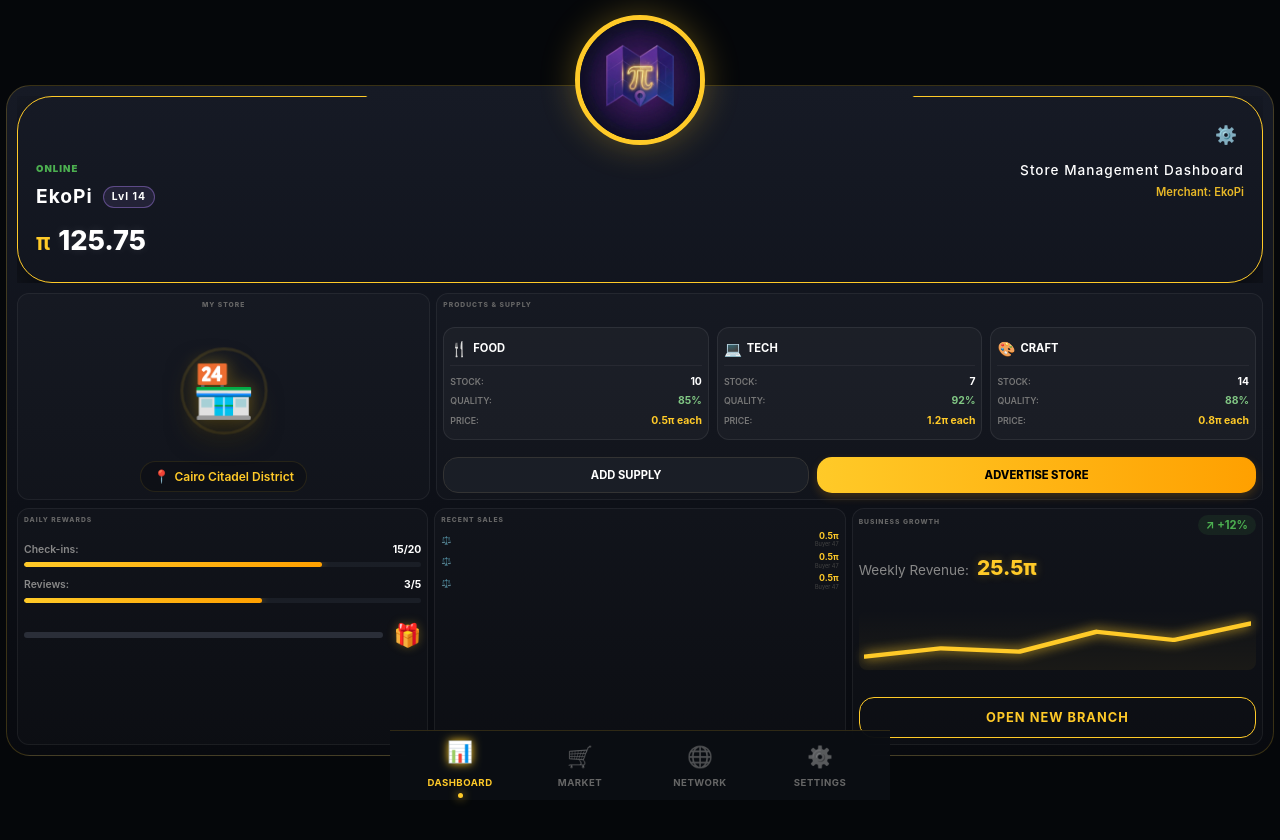
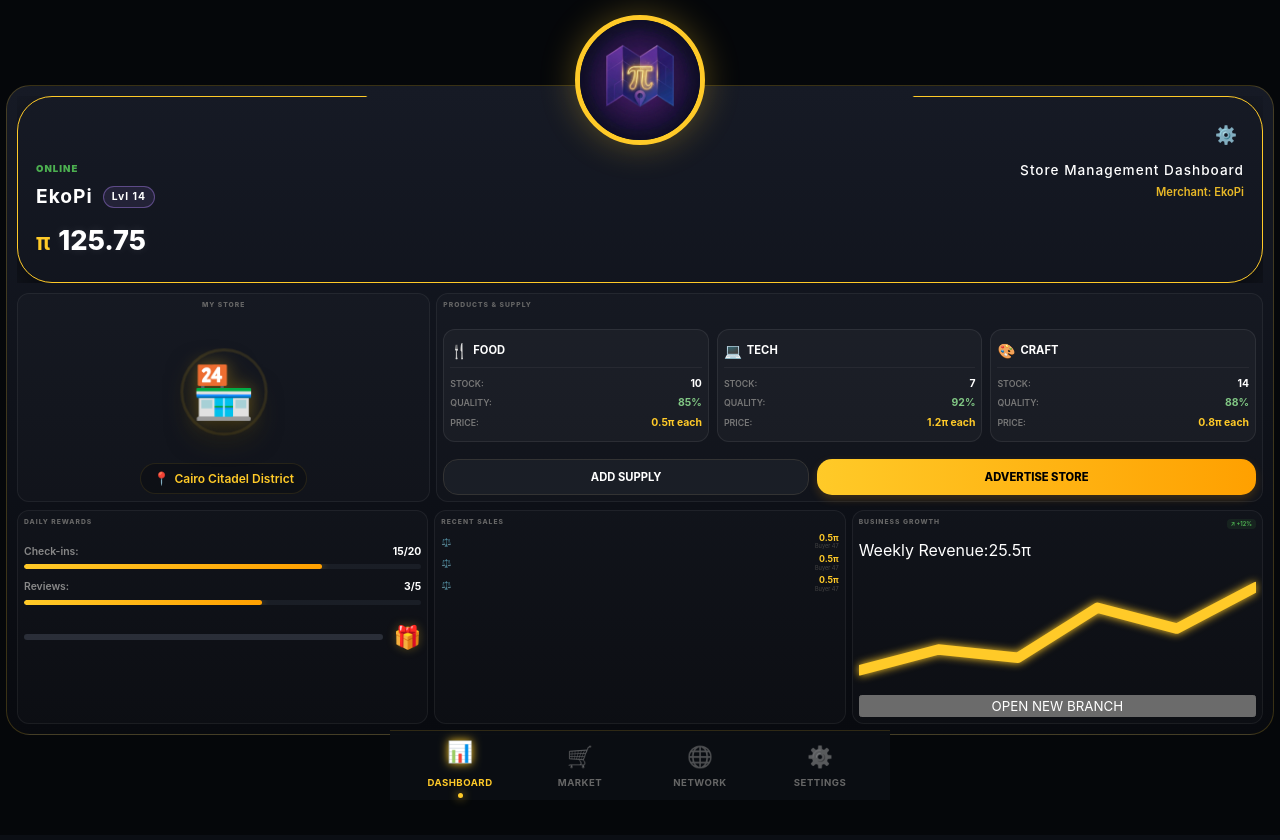
Before and after one commit to Maplypi-Official/maplypi-frontend, a React (Vite) app: page / in a window 1280 px wide. Shown: the top 840 px of the page. Built offline with nearby package versions, Linux system fonts and the light colour scheme; no server answers.

Commit message:
Update BusinessGrowth.css

```diff
--- a/src/components/Stats/BusinessGrowth.css
+++ b/src/components/Stats/BusinessGrowth.css
@@ -3,81 +3,84 @@
   overflow: hidden;
   display: flex;
   flex-direction: column;
-  gap: 12px;
+  gap: 4px; /* تقليل المسافات جداً */
+  padding: 6px !important;
+  height: 100%;
+  box-sizing: border-box;
 }
 
 .panel-header-row {
   display: flex;
   justify-content: space-between;
   align-items: center;
+  margin-bottom: 2px;
+}
+
+.growth-title {
+  font-size: 0.42rem !important; /* تصغير العنوان ليناسب العرض */
+  color: #666;
+  white-space: nowrap;
 }
 
 .trend-indicator {
-  font-size: 0.7rem;
+  font-size: 0.35rem; /* تصغير المؤشر */
   color: #4caf50;
   background: rgba(76, 175, 80, 0.1);
-  padding: 2px 8px;
-  border-radius: 10px;
+  padding: 1px 4px;
+  border-radius: 4px;
   font-weight: bold;
 }
 
-.revenue-stat {
+.revenue-stat-compact {
   display: flex;
-  align-items: baseline;
-  gap: 8px;
-  margin: 5px 0;
+  flex-direction: column;
+  margin: 2px 0;
 }
 
-.revenue-stat .label {
+.revenue-stat-compact .label {
   color: #888;
-  font-size: 0.85rem;
+  font-size: 0.45rem; /* تصغير الكلمة */
+  display: block;
 }
 
-.revenue-stat .value {
+.revenue-stat-compact .value {
   color: var(--digital-gold);
-  font-size: 1.3rem;
+  font-size: 0.85rem; /* تصغير الرقم ليناسب الصندوق */
   font-weight: 800;
-  text-shadow: 0 0 10px rgba(255, 202, 40, 0.3);
+  line-height: 1;
 }
 
-.mini-chart-container {
+.mini-chart-container-compact {
   width: 100%;
-  height: 60px;
-  margin: 10px 0;
+  height: 35px; /* تقليل ارتفاع الرسم البياني */
+  margin: 4px 0;
   background: linear-gradient(to top, rgba(255, 202, 40, 0.05), transparent);
-  border-radius: 8px;
-  padding: 5px;
+  border-radius: 4px;
 }
 
 .chart-line-svg {
   width: 100%;
   height: 100%;
-  filter: drop-shadow(0 0 6px var(--digital-gold));
+  filter: drop-shadow(0 0 4px var(--digital-gold));
 }
 
-/* تحسين الزر ليتناسب مع الـ Dashboard */
-.ts-btn-outline-gold {
+/* زر مخصص ومضغوط للموبايل */
+.ts-btn-outline-gold-compact {
   width: 100%;
   background: transparent;
-  border: 1.5px solid var(--digital-gold);
+  border: 1px solid var(--digital-gold);
   color: var(--digital-gold);
-  padding: 12px;
-  border-radius: 15px;
-  font-size: 0.8rem;
+  padding: 5px 0; /* تقليل مساحة الزر */
+  border-radius: 8px;
+  font-size: 0.4rem; /* خط صغير جداً للزر */
   font-weight: bold;
   text-transform: uppercase;
-  letter-spacing: 1px;
   cursor: pointer;
-  transition: all 0.3s ease;
-  margin-top: 5px;
+  margin-top: auto; /* يخلي الزر ديما تحت */
 }
 
-.ts-btn-outline-gold:hover {
-  background: var(--digital-gold);
-  color: #000;
-  box-shadow: 0 0 20px rgba(255, 202, 40, 0.4);
+/* منع أي كلاس خارجي من تكبير الصندوق */
+.full-width {
+  width: 100% !important;
+  max-width: 100% !important;
 }
-
-.ts-btn-outline-gold:active {
-  transform: scale(0.96);
-}
```
